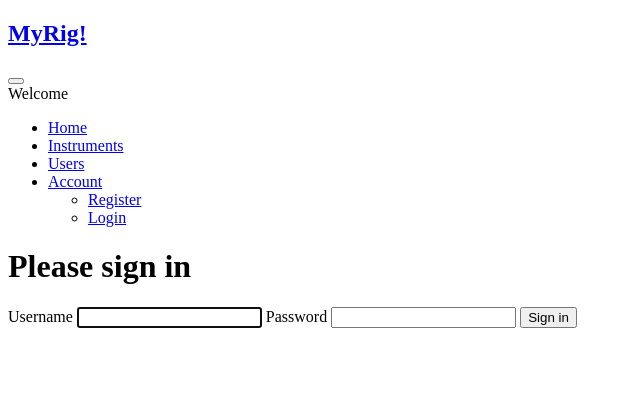
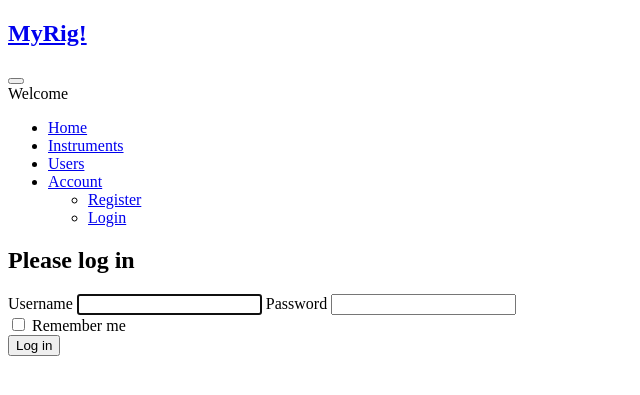
Before and after one commit to kManceau/MyRig, a Symfony app: template templates/security/login.html.twig in a window 1280 px wide. Shown: the top 395 px of the page, without its empty margins (0-640 px from the left). Run offline with Twig, Linux system fonts and the light colour scheme; the template is opened without the code that fills it, so the values that code supplies are empty; some libraries are stand-ins or nearby versions.

Commit message:
[PAGE] Login Page Design

```diff
--- a/src/Controller/SecurityController.php
+++ b/src/Controller/SecurityController.php
@@ -30,7 +30,7 @@ class SecurityController extends AbstractController
             $user->setAge($registrationForm->get('age')->getData());
             $entityManager->persist($user);
             $entityManager->flush();
-            return $this->redirectToRoute('myrig_register');
+            return $this->redirectToRoute('myrig_login');
         }
 
         return $this->render('security/register.html.twig', [
--- a/templates/base.html.twig
+++ b/templates/base.html.twig
@@ -22,7 +22,7 @@
                     </button>
                     <div class="collapse navbar-collapse" id="navbarNavDropdown">
                             <span class="navbar-text ms-auto text-light">
-                              Welcome
+                              Welcome {% if app.user %} back {{ app.user.username }} {% endif %}
                             </span>
                         <ul class="navbar-nav ms-auto">
                             <li class="nav-item">
--- a/templates/security/login.html.twig
+++ b/templates/security/login.html.twig
@@ -3,39 +3,42 @@
 {% block title %}Log in - MyRig!{% endblock %}
 
 {% block body %}
+<section class="card text-white bg-dark container-lg">
+    <div class="card-body">
         <form method="post">
+
             {% if error %}
                 <div class="alert alert-danger">{{ error.messageKey|trans(error.messageData, 'security') }}</div>
             {% endif %}
 
             {% if app.user %}
                 <div class="mb-3">
-                You are logged in as {{ app.user.userIdentifier }}, <a href="{{ path('app_logout') }}">Logout</a>
+                    You are already logged in as {{ app.user.userIdentifier }}, <a href="{{ path('myrig_logout') }}">Logout</a>
                 </div>
             {% endif %}
 
-        <h1 class="h3 mb-3 font-weight-normal">Please sign in</h1>
+            <h2 class="h3 mb-3 font-weight-normal">Please log in</h2>
             <label for="username">Username</label>
-        <input type="text" value="{{ last_username }}" name="_username" id="username" class="form-control" autocomplete="username" required autofocus>
+            <input type="text" value="{{ last_username }}" name="_username" id="username" class="form-control my-2"
+                   autocomplete="username" required autofocus>
             <label for="password">Password</label>
-        <input type="password" name="_password" id="password" class="form-control" autocomplete="current-password" required>
+            <input type="password" name="_password" id="password" class="form-control my-2" autocomplete="current-password"
+                   required>
 
             <input type="hidden" name="_csrf_token"
                    value="{{ csrf_token('authenticate') }}"
             >
 
-        {#
-            Uncomment this section and add a remember_me option below your firewall to activate remember me functionality.
-            See https://symfony.com/doc/current/security/remember_me.html
+            <div class="form-check my-3">
+                <input class="form-check-input" type="checkbox" name="_remember_me" id="_remember_me">
+                <label class="form-check-label" for="_remember_me">Remember me</label>
+            </div>
 
-            <div class="checkbox mb-3">
-                <input type="checkbox" name="_remember_me" id="_remember_me">
-                <label for="_remember_me">Remember me</label>
-            </div>
-        #}
 
-        <button class="btn btn-lg btn-primary" type="submit">
-            Sign in
+            <button class="btn btn-lg btn-primary my-2" type="submit">
+                Log in
             </button>
         </form>
+    </div>
+</section>
 {% endblock %}
```
Also changed, not shown: migrations/Version20241119162540.php (added, +33 -0 lines). Lines whose indentation alone changed are shown as unchanged.
